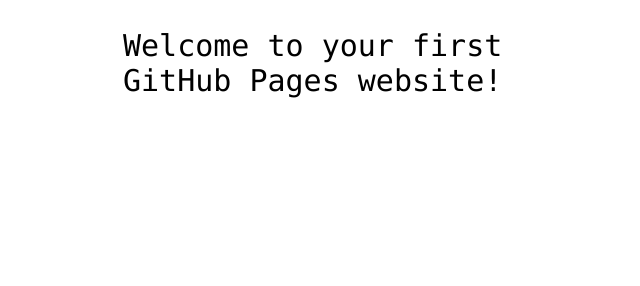
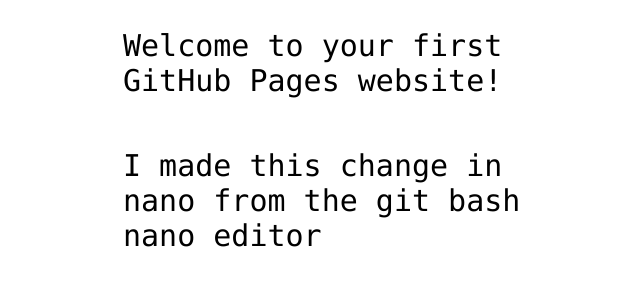
Before and after one commit to McGarvelcuddy/hello-world, a plain HTML site: page index.html in a window 1280 px wide. Shown: the part 360-646 px from the top of the page, without its empty margins (317-957 px from the left). Drawn offline with Linux system fonts and the light colour scheme.

Commit message:
Added a paragraph that says how I added it

```diff
--- a/index.html
+++ b/index.html
@@ -13,6 +13,7 @@
 
 <!-- Change this code here by copy and pasting your template on line 15 -->
 <p>Welcome to your first GitHub Pages website!</p>
+<p>I made this change in nano from the git bash nano editor</p>
 
 </body>
 </html>
```
